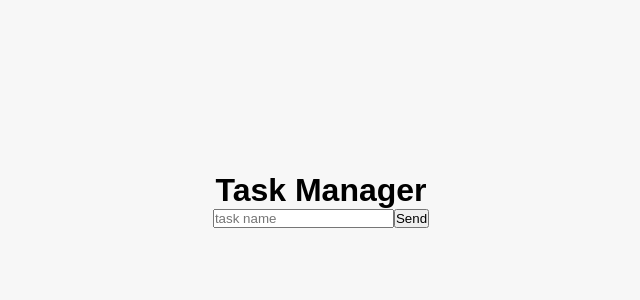
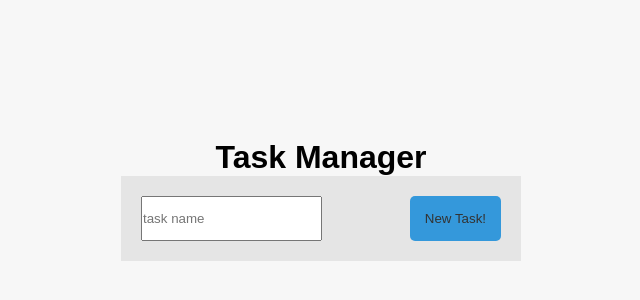
Before and after one commit to Pdhenrique/improveJS, a React (Vite) app in the folder React/: page / in a window 1280 px wide. Shown: the part 200-500 px from the top of the page, without its empty margins (319-959 px from the left). Built offline with nearby package versions, Linux system fonts and the light colour scheme.

Commit message:
refactor: add button to taskManager component

```diff
--- a/React/src/tasks/task-1/TaskManager.tsx
+++ b/React/src/tasks/task-1/TaskManager.tsx
@@ -1,6 +1,7 @@
 // import { useState } from "react"
+import { Button } from './components/Button'
 
-import { StyledContainer } from "./styled"
+import { StyledContainer, StyledForm } from "./styled"
 
 export const TaskManager = () => {
 
@@ -9,10 +10,10 @@ export const TaskManager = () => {
     return (
         <StyledContainer>
             <h1>Task Manager</h1>
-            <form>
+            <StyledForm>
                 <input type='text' placeholder="task name" />
-                <input type='submit' value='Send'/>
-            </form>
+                <Button/>
+            </StyledForm>
         </StyledContainer>
     )
 }
```
